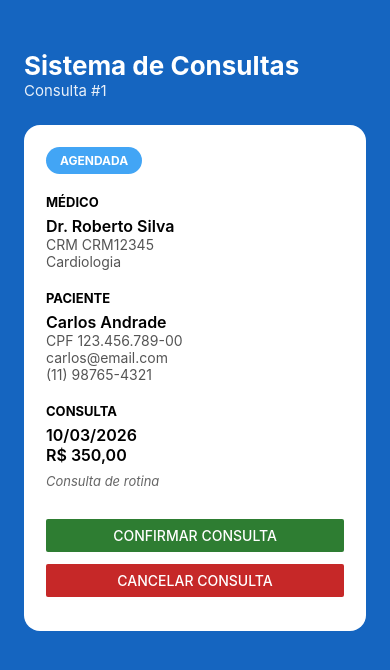
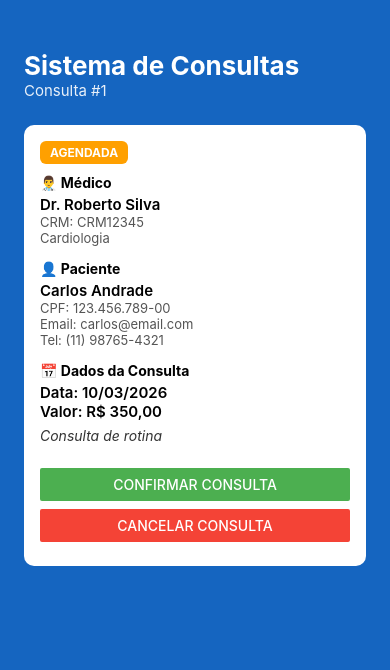
Before and after one commit to phestalise/sistema-consultas-mobile, a React Native app: screen / in a window 390 px wide. Shown: the top 670 px of the page. Built offline with nearby package versions, Linux system fonts and the light colour scheme.

Commit message:
aula 13.03

```diff
--- a/App.tsx
+++ b/App.tsx
@@ -1,112 +1,6 @@
-import React, { useState } from "react";
-import { View, Text, StyleSheet, ScrollView } from "react-native";
-import { StatusBar } from "expo-status-bar";
-
-import { Especialidade } from "./src/types/especialidade";
-import { Paciente } from "./src/types/paciente";
-import { Medico } from "./src/interfaces/medico";
-import { Consulta } from "./src/interfaces/consulta";
-
-import ConsultaCard from "./src/components/ConsultaCard";
+import React from "react";
+import { Home } from "./src/screens";
 
 export default function App() {
-
-  const cardiologia: Especialidade = {
-    id: 1,
-    nome: "Cardiologia",
-    descricao: "Cuidados com o coração",
-  };
-
-  const medico1: Medico = {
-    id: 1,
-    nome: "Dr. Roberto Silva",
-    crm: "CRM12345",
-    especialidade: cardiologia,
-    ativo: true,
-  };
-
-  const paciente1: Paciente = {
-    id: 1,
-    nome: "Carlos Andrade",
-    cpf: "123.456.789-00",
-    email: "carlos@email.com",
-    telefone: "(11) 98765-4321",
-  };
-
-  const [consulta, setConsulta] = useState<Consulta>({
-    id: 1,
-    medico: medico1,
-    paciente: paciente1,
-    data: new Date(2026, 2, 10),
-    valor: 350,
-    status: "agendada",
-    observacoes: "Consulta de rotina",
-  });
-
-  function confirmarConsulta() {
-    setConsulta({ ...consulta, status: "confirmada" });
-  }
-
-  function cancelarConsulta() {
-    setConsulta({ ...consulta, status: "cancelada" });
-  }
-
-  return (
-    <View
-      style={[
-        styles.container,
-        consulta.status === "confirmada" && styles.containerConfirmado,
-        consulta.status === "cancelada" && styles.containerCancelado,
-      ]}
-    >
-      <StatusBar style="light" />
-
-      <ScrollView contentContainerStyle={styles.content}>
-
-        <View style={styles.header}>
-          <Text style={styles.titulo}>Sistema de Consultas</Text>
-          <Text style={styles.subtitulo}>
-            Consulta #{consulta.id}
-          </Text>
-        </View>
-
-        <ConsultaCard
-          consulta={consulta}
-          onConfirmar={confirmarConsulta}
-          onCancelar={cancelarConsulta}
-        />
-
-      </ScrollView>
-    </View>
-  );
+  return <Home />;
 }
-
-const styles = StyleSheet.create({
-  container: {
-    flex: 1,
-    backgroundColor: "#1565C0",
-  },
-  containerConfirmado: {
-    backgroundColor: "#2E7D32",
-  },
-  containerCancelado: {
-    backgroundColor: "#C62828",
-  },
-  content: {
-    padding: 24,
-    paddingTop: 50,
-  },
-  header: {
-    marginBottom: 25,
-  },
-  titulo: {
-    fontSize: 26,
-    fontWeight: "bold",
-    color: "#FFFFFF",
-  },
-  subtitulo: {
-    fontSize: 15,
-    color: "#FFFFFF",
-    opacity: 0.9,
-  },
-});
--- a/src/components/ConsultaCard.tsx
+++ b/src/components/ConsultaCard.tsx
@@ -1,14 +1,19 @@
 import React from "react";
-import { View, Text, StyleSheet, Button } from "react-native";
+import { View, Text, Button } from "react-native";
 import { Consulta } from "../interfaces/consulta";
+import { styles } from "../styles/consultaCard.styles";
 
-interface Props {
+type ConsultaCardProps = {
   consulta: Consulta;
-  onConfirmar: () => void;
-  onCancelar: () => void;
-}
+  onConfirmar?: () => void;
+  onCancelar?: () => void;
+};
 
-export default function ConsultaCard({ consulta, onConfirmar, onCancelar }: Props) {
+export default function ConsultaCard({
+  consulta,
+  onConfirmar,
+  onCancelar,
+}: ConsultaCardProps) {
 
   function formatarValor(valor: number): string {
     return valor.toLocaleString("pt-BR", {
@@ -27,153 +32,87 @@ export default function ConsultaCard({ consulta, onConfirmar, onCancelar }: Prop
       <View
         style={[
           styles.statusBadge,
-          consulta.status === "confirmada" && styles.badgeConfirmado,
-          consulta.status === "cancelada" && styles.badgeCancelado,
+          consulta.status === "confirmada" && styles.statusConfirmada,
+          consulta.status === "cancelada" && styles.statusCancelada,
         ]}
       >
-        <Text style={styles.statusText}>
+        <Text style={styles.statusTexto}>
           {consulta.status.toUpperCase()}
         </Text>
       </View>
 
-      <View style={styles.section}>
-        <Text style={styles.sectionTitle}>MÉDICO</Text>
-        <Text style={styles.mainText}>{consulta.medico.nome}</Text>
-        <Text style={styles.secondaryText}>CRM {consulta.medico.crm}</Text>
-        <Text style={styles.secondaryText}>
-          {consulta.medico.especialidade.nome}
-        </Text>
+      <View style={styles.secao}>
+        <Text style={styles.label}>👨‍⚕️ Médico</Text>
+        <Text style={styles.valor}>{consulta.medico.nome}</Text>
+        <Text style={styles.info}>CRM: {consulta.medico.crm}</Text>
+        <Text style={styles.info}>{consulta.medico.especialidade.nome}</Text>
       </View>
 
-      <View style={styles.section}>
-        <Text style={styles.sectionTitle}>PACIENTE</Text>
-        <Text style={styles.mainText}>{consulta.paciente.nome}</Text>
-        <Text style={styles.secondaryText}>CPF {consulta.paciente.cpf}</Text>
-        <Text style={styles.secondaryText}>{consulta.paciente.email}</Text>
-
+      <View style={styles.secao}>
+        <Text style={styles.label}>👤 Paciente</Text>
+        <Text style={styles.valor}>{consulta.paciente.nome}</Text>
+        <Text style={styles.info}>CPF: {consulta.paciente.cpf}</Text>
+        <Text style={styles.info}>Email: {consulta.paciente.email}</Text>
         {consulta.paciente.telefone && (
-          <Text style={styles.secondaryText}>
-            {consulta.paciente.telefone}
-          </Text>
+          <Text style={styles.info}>Tel: {consulta.paciente.telefone}</Text>
         )}
       </View>
 
-      <View style={styles.section}>
-        <Text style={styles.sectionTitle}>CONSULTA</Text>
-        <Text style={styles.mainText}>
-          {formatarData(consulta.data)}
+      <View style={styles.secao}>
+        <Text style={styles.label}>📅 Dados da Consulta</Text>
+        <Text style={styles.valor}>Data: {formatarData(consulta.data)}</Text>
+        <Text style={styles.valor}>
+          Valor: {formatarValor(consulta.valor)}
         </Text>
-        <Text style={styles.mainText}>
-          {formatarValor(consulta.valor)}
-        </Text>
-
         {consulta.observacoes && (
-          <Text style={styles.obs}>{consulta.observacoes}</Text>
+          <Text style={styles.observacoes}>{consulta.observacoes}</Text>
         )}
       </View>
 
+      <View style={styles.acoes}>
+
         {consulta.status === "agendada" && (
-        <View style={styles.actions}>
-
-          <View style={styles.buttonWrapper}>
+          <>
+            {onConfirmar && (
+              <View style={styles.botaoContainer}>
                 <Button
                   title="Confirmar Consulta"
                   onPress={onConfirmar}
-              color="#2E7D32"
+                  color="#4CAF50"
                 />
               </View>
+            )}
 
-          <View style={styles.buttonWrapper}>
+            {onCancelar && (
+              <View style={styles.botaoContainer}>
                 <Button
                   title="Cancelar Consulta"
                   onPress={onCancelar}
-              color="#C62828"
+                  color="#F44336"
                 />
               </View>
+            )}
+          </>
+        )}
 
+        {consulta.status === "confirmada" && (
+          <View style={styles.mensagem}>
+            <Text style={styles.mensagemTexto}>
+              ✓ Consulta confirmada com sucesso
+            </Text>
           </View>
         )}
 
-      {consulta.status === "confirmada" && (
-        <Text style={styles.msgConfirmado}>
-          Consulta confirmada com sucesso
+        {consulta.status === "cancelada" && (
+          <View style={styles.mensagemCancelada}>
+            <Text style={styles.mensagemTexto}>
+              ✗ Consulta cancelada
             </Text>
+          </View>
         )}
 
-      {consulta.status === "cancelada" && (
-        <Text style={styles.msgCancelado}>
-          Consulta cancelada
-        </Text>
-      )}
+      </View>
 
     </View>
   );
 }
-
-const styles = StyleSheet.create({
-  card: {
-    backgroundColor: "#FFFFFF",
-    borderRadius: 16,
-    padding: 22,
-    elevation: 6,
-  },
-  statusBadge: {
-    alignSelf: "flex-start",
-    backgroundColor: "#42A5F5",
-    paddingHorizontal: 14,
-    paddingVertical: 6,
-    borderRadius: 20,
-    marginBottom: 20,
-  },
-  badgeConfirmado: {
-    backgroundColor: "#2E7D32",
-  },
-  badgeCancelado: {
-    backgroundColor: "#C62828",
-  },
-  statusText: {
-    color: "#FFFFFF",
-    fontSize: 12,
-    fontWeight: "bold",
-  },
-  section: {
-    marginBottom: 20,
-  },
-  sectionTitle: {
-    fontSize: 13,
-    fontWeight: "bold",
-    marginBottom: 6,
-  },
-  mainText: {
-    fontSize: 16,
-    fontWeight: "600",
-  },
-  secondaryText: {
-    fontSize: 14,
-    color: "#555",
-  },
-  obs: {
-    marginTop: 8,
-    fontSize: 13,
-    fontStyle: "italic",
-    color: "#666",
-  },
-  actions: {
-    marginTop: 10,
-  },
-  buttonWrapper: {
-    marginBottom: 12,
-  },
-  msgConfirmado: {
-    marginTop: 15,
-    color: "#2E7D32",
-    fontWeight: "bold",
-    textAlign: "center",
-  },
-  msgCancelado: {
-    marginTop: 15,
-    color: "#C62828",
-    fontWeight: "bold",
-    textAlign: "center",
-  },
-});
--- /dev/null
+++ b/src/screens/Home.tsx
@@ -0,0 +1,80 @@
+import React, { useState } from "react";
+import { View, Text, ScrollView } from "react-native";
+import { StatusBar } from "expo-status-bar";
+
+import { Especialidade } from "../types/especialidade";
+import { Paciente } from "../types/paciente";
+import { Medico } from "../interfaces/medico";
+import { Consulta } from "../interfaces/consulta";
+import ConsultaCard from "../components/ConsultaCard";
+import { styles } from "../styles/app.styles";
+
+export default function Home() {
+
+  const cardiologia: Especialidade = {
+    id: 1,
+    nome: "Cardiologia",
+    descricao: "Cuidados com o coração",
+  };
+
+  const medico1: Medico = {
+    id: 1,
+    nome: "Dr. Roberto Silva",
+    crm: "CRM12345",
+    especialidade: cardiologia,
+    ativo: true,
+  };
+
+  const paciente1: Paciente = {
+    id: 1,
+    nome: "Carlos Andrade",
+    cpf: "123.456.789-00",
+    email: "carlos@email.com",
+    telefone: "(11) 98765-4321",
+  };
+
+  const [consulta, setConsulta] = useState<Consulta>({
+    id: 1,
+    medico: medico1,
+    paciente: paciente1,
+    data: new Date(2026, 2, 10),
+    valor: 350,
+    status: "agendada",
+    observacoes: "Consulta de rotina",
+  });
+
+  function confirmarConsulta() {
+    setConsulta({ ...consulta, status: "confirmada" });
+  }
+
+  function cancelarConsulta() {
+    setConsulta({ ...consulta, status: "cancelada" });
+  }
+
+  return (
+    <View
+      style={[
+        styles.container,
+        consulta.status === "confirmada" && styles.containerConfirmado,
+        consulta.status === "cancelada" && styles.containerCancelado,
+      ]}
+    >
+      <StatusBar style="light" />
+
+      <ScrollView contentContainerStyle={styles.scrollContent}>
+
+        <View style={styles.header}>
+          <Text style={styles.titulo}>Sistema de Consultas</Text>
+          <Text style={styles.subtitulo}>Consulta #{consulta.id}</Text>
+        </View>
+
+        <ConsultaCard
+          consulta={consulta}
+          onConfirmar={confirmarConsulta}
+          onCancelar={cancelarConsulta}
+        />
+
+      </ScrollView>
+    </View>
+  );
+}
--- /dev/null
+++ b/src/screens/index.ts
@@ -0,0 +1 @@
+export { default as Home } from "./Home";
--- /dev/null
+++ b/src/styles/app.styles.ts
@@ -0,0 +1,31 @@
+import { StyleSheet } from "react-native";
+
+export const styles = StyleSheet.create({
+  container: {
+    flex: 1,
+    backgroundColor: "#1565C0",
+  },
+  containerConfirmado: {
+    backgroundColor: "#2E7D32",
+  },
+  containerCancelado: {
+    backgroundColor: "#C62828",
+  },
+  scrollContent: {
+    padding: 24,
+    paddingTop: 50,
+  },
+  header: {
+    marginBottom: 25,
+  },
+  titulo: {
+    fontSize: 26,
+    fontWeight: "bold",
+    color: "#FFFFFF",
+  },
+  subtitulo: {
+    fontSize: 15,
+    color: "#FFFFFF",
+    opacity: 0.9,
+  },
+});
--- /dev/null
+++ b/src/styles/consultaCard.styles.ts
@@ -0,0 +1,69 @@
+import { StyleSheet } from "react-native";
+
+export const styles = StyleSheet.create({
+  card: {
+    backgroundColor: "#fff",
+    borderRadius: 10,
+    padding: 16,
+  },
+  statusBadge: {
+    alignSelf: "flex-start",
+    paddingHorizontal: 10,
+    paddingVertical: 4,
+    borderRadius: 6,
+    backgroundColor: "#FFA000",
+    marginBottom: 10,
+  },
+  statusConfirmada: {
+    backgroundColor: "#2E7D32",
+  },
+  statusCancelada: {
+    backgroundColor: "#C62828",
+  },
+  statusTexto: {
+    color: "#fff",
+    fontWeight: "bold",
+    fontSize: 12,
+  },
+  secao: {
+    marginBottom: 14,
+  },
+  label: {
+    fontWeight: "bold",
+    fontSize: 14,
+    marginBottom: 4,
+  },
+  valor: {
+    fontSize: 15,
+    fontWeight: "600",
+  },
+  info: {
+    fontSize: 13,
+    color: "#555",
+  },
+  observacoes: {
+    marginTop: 6,
+    fontStyle: "italic",
+    color: "#333",
+  },
+  acoes: {
+    marginTop: 10,
+  },
+  botaoContainer: {
+    marginBottom: 8,
+  },
+  mensagem: {
+    backgroundColor: "#C8E6C9",
+    padding: 10,
+    borderRadius: 6,
+  },
+  mensagemCancelada: {
+    backgroundColor: "#FFCDD2",
+    padding: 10,
+    borderRadius: 6,
+  },
+  mensagemTexto: {
+    fontWeight: "bold",
+    textAlign: "center",
+  },
+});
```
Lines whose indentation alone changed are shown as unchanged.
